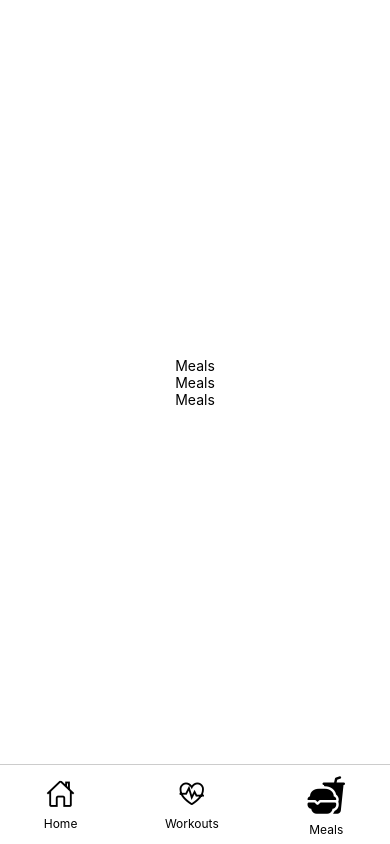
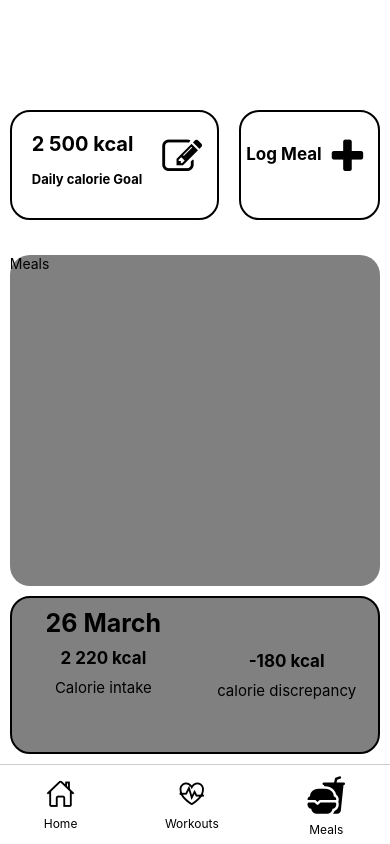
Before and after one commit to sakparta/FitQuest, a React Native app: screen /Meals in a window 390 px wide. Built offline with nearby package versions, Linux system fonts and the light colour scheme.

Commit message:
Started the meals UI

```diff
--- a/app/assets/screens/MealsScreen.js
+++ b/app/assets/screens/MealsScreen.js
@@ -1,22 +1,49 @@
 import React from 'react';
 import { View, Text, StyleSheet, TouchableOpacity } from 'react-native';
 import Icon from 'react-native-vector-icons/Ionicons';
+import Icon2 from 'react-native-vector-icons/FontAwesome';
 
 const MealsScreen = ({navigation}) => {
   return (
-    <View style={styles.container}>
-     <View style={styles.content}>
+  <View style={styles.container}>
+    <View style={styles.content}>
+      <View style={styles.TopContent}>
 
-      <View style={styles.TopContent}>
-            <Text>Meals</Text>
-
-        </View>
+            <View style={styles.Topbuttons}>
+              <View style={styles.leftButton}>
+                <View style={styles.boxText}>
+                <Text style={styles.calorieTop}>2 500 kcal</Text>
+                <Text style={styles.calorieGoalTop}>Daily calorie Goal</Text>
+                </View>
+                <TouchableOpacity style={styles.boxIconEdit}>
+                <Icon2 name="edit" size={40} style={styles.WorkoutBoxEdit}></Icon2>
+                </TouchableOpacity>
+              </View>
+              <View style={styles.rightButton}>
+                <View style={styles.boxText}>
+                <Text style={styles.logMealText}>Log Meal</Text>
+                </View>
+                <TouchableOpacity style={styles.boxIconPlus}>
+                <Icon2 name="plus" size={40} style={styles.WorkoutBoxEdit}></Icon2>
+                </TouchableOpacity>
+              </View>
+            </View>
+      </View>
         <View style={styles.MidContent}>
             <Text>Meals</Text>
 
         </View>
         <View style={styles.BottomContent}>
-            <Text>Meals</Text>
+            <View style={styles.bottomContentTextleft}>
+            <Text style={styles.dataText}>26 March</Text>
+            <Text style={styles.calorie}>2 220 kcal</Text>
+            <Text style={styles.calorieText}>Calorie intake</Text>
+            </View>
+            <View style={styles.bottomContentTextright}>
+            <Text style={styles.calorieDis}>-180 kcal</Text>
+            <Text style={styles.calorieText}>calorie discrepancy</Text>
+            </View>
+
 
         </View>
       </View>
@@ -33,8 +60,8 @@ const MealsScreen = ({navigation}) => {
                 <Icon name="fast-food" size={40} color="black" />
                 <Text style={styles.navButtonText}>Meals</Text>
             </TouchableOpacity>
-      </View>
     </View>
+  </View>
   );
 };
 
@@ -45,7 +72,6 @@ const styles = StyleSheet.create({
   },
   content: {
     flex: 1,
-    justifyContent: 'center',
     alignItems: 'center',
   },
   navBar: {
@@ -67,6 +93,114 @@ const styles = StyleSheet.create({
     color: 'black',
     marginTop: 5,
   },
+  TopContent:{
+    marginTop: 30,
+    flex: 1,
+    marginBottom: 5,
+    width: "100%",
+    alignItems: 'center',
+  },
+  header:{
+    flex: 1,
+    backgroundColor: "blue",
+  },
+  Topbuttons:{
+    width: "95%",
+    flex: 1,
+    alignItems: 'center',
+    flexDirection: 'row',
+
+  },
+  leftButton:{
+    flex: 1.5,
+    marginTop: 50,
+    height: '50%',
+    borderWidth: 2,
+    marginRight: 20,
+    borderRadius: 20,
+    flexDirection: 'row',
+  },
+  rightButton:{
+    flex: 1,
+    borderWidth: 2,
+    height: '50%',
+    borderRadius: 20,
+    marginTop: 50,
+    flexDirection: 'row',
+  },
+  calorieTop:{
+    fontWeight: 'bold',
+    fontSize: 20,
+    marginTop: 20,
+    marginLeft: 20,
+  },
+  calorieGoalTop:{
+    fontWeight: 'bold',
+    fontSize: 13,
+    marginTop: 15,
+    marginLeft: 20,
+  },
+  boxIconEdit:{
+    marginTop: 25,
+    marginLeft: 20,
+  },
+  boxIconPlus:{
+    marginTop: 25,
+    marginLeft: 10,
+  },
+  logMealText:{
+    marginTop: 32,
+    marginLeft: 5,
+    fontWeight: 'bold',
+    fontSize: 17,
+  },
+  MidContent:{
+    flex: 1.5,
+    backgroundColor: "grey",
+    borderRadius: 20,
+    width: '95%',
+    marginBottom: 10,
+
+  },
+  BottomContent:{
+    flex: 0.7,
+    backgroundColor: "grey",
+    borderRadius: 20,
+    width: '95%',
+    marginBottom: 10,
+    borderWidth: 2,
+    flexDirection: 'row',
+
+  },
+  bottomContentTextleft:{
+    flex: 1,
+    alignItems: 'center',
+  },
+  bottomContentTextright:{
+    flex: 1,
+
+    alignItems: 'center',
+  },
+  dataText:{
+    fontSize: 25,
+    marginTop: 10,
+    fontWeight: 'bold',
+  },
+  calorie:{
+    fontWeight: 'bold',
+    fontSize: 17,
+    marginTop: 10,
+  },
+  calorieDis:{
+    fontWeight: 'bold',
+    fontSize: 17,
+    marginTop: 53,
+  },
+  calorieText:{
+    fontSize: 15,
+    marginTop: 10,
+  }
+
 
 });
 
--- a/app/assets/screens/WorkoutsScreen.js
+++ b/app/assets/screens/WorkoutsScreen.js
@@ -1,6 +1,6 @@
 import React from 'react';
 import { View, Text, StyleSheet, TouchableOpacity, Button } from 'react-native';
-import { createBottomTabNavigator } from '@react-navigation/bottom-tabs';
+//import { createBottomTabNavigator } from '@react-navigation/bottom-tabs';
 import Icon from 'react-native-vector-icons/Ionicons';
 
 const onPressMyWorkouts = () => {
@@ -12,7 +12,7 @@ const onPressAddWorkouts = () => {
   console.log("Add workouts pressed.");
 }
 
-const Tab = createBottomTabNavigator();
+//const Tab = createBottomTabNavigator();
 
 const WorkoutsScreen = ({navigation}) => {
   return (
```
Also changed, not shown: app/assets/screens/SaveScreen.js (deleted, +0 -103 lines).
